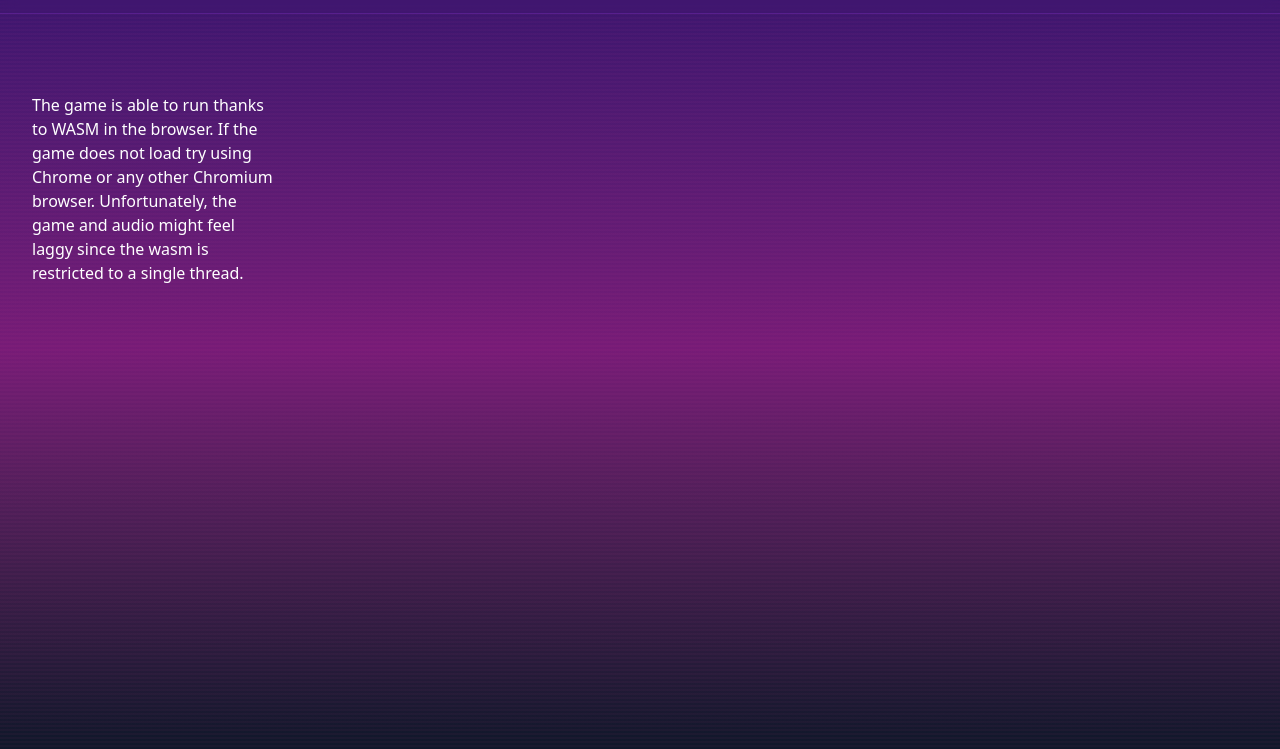
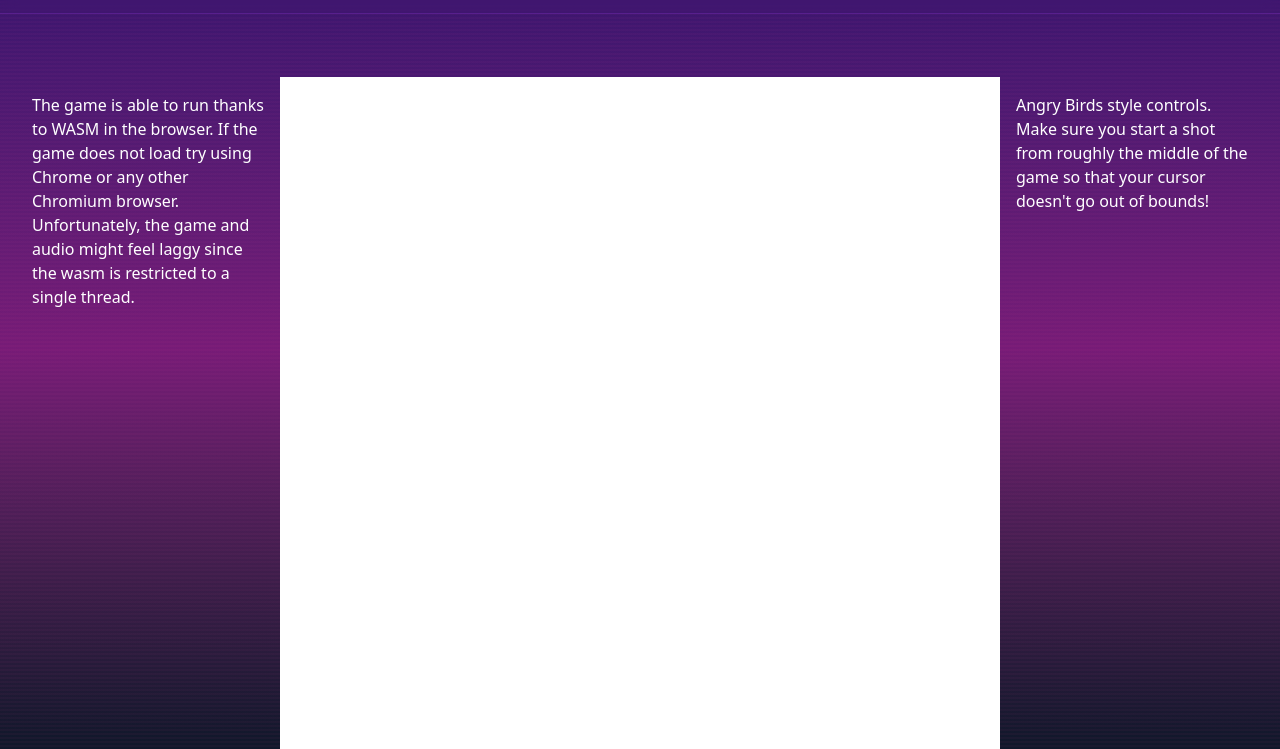
Before and after one commit to Colonel-Sandvich/site, an Astro site: page /projects/golf in a window 1280 px wide. Shown: the part 51-800 px from the top of the page. Built offline with nearby package versions, Linux system fonts and the light colour scheme; Astro itself is replaced by a stand-in of ours; no server answers.

Commit message:
Fix game persisting between navigations by putting it in an iFrame, fix styling

```diff
--- /dev/null
+++ b/public/golf/index.html
@@ -0,0 +1,23 @@
+<!DOCTYPE html>
+<html lang="en">
+  <head>
+    <meta charset="UTF-8" />
+    <meta name="viewport" content="width=device-width, initial-scale=1.0" />
+    <title>Golf Game</title>
+    <script type="module">
+      import init from "/golf/golf.js";
+      init().catch((error) => {
+      if (
+        !error.message.startsWith(
+          "Using exceptions for control flow, don't mind me. This isn't actually an error!"
+        )
+      ) {
+        throw error;
+      }
+    });
+    </script>
+  </head>
+  <body style="margin: 0px;">
+    <canvas id="golf-canvas"></canvas>
+  </body>
+</html>
--- a/src/layouts/Layout.astro
+++ b/src/layouts/Layout.astro
@@ -89,7 +89,7 @@ const { title, path = "" } = Astro.props;
       </div>
     </header>
 
-    <main class="relative min-h-screen">
+    <main class="relative min-h-screen flex flex-col items-center">
       <slot />
     </main>
 
--- a/src/pages/projects/golf.astro
+++ b/src/pages/projects/golf.astro
@@ -62,23 +62,23 @@ import Layout from "src/layouts/Layout.astro";
       });
     })();
   </script>
-  <script is:inline type="module">
-    import init from "/golf/golf.js";
+  <script>
+    function unloadGame() {
+      document.getElementById("golf-frame")?.remove();
+    }
 
-    // Reroute asset loading search directory
-    const base = document.createElement("base");
-    base.href = "/golf/";
-    document.head.appendChild(base);
+    function loadGame() {
+      if (document.getElementById("golf-frame")) {
+        return;
+      }
+      const newFrame = document.createElement("iframe");
+      newFrame.id = "golf-frame";
+      newFrame.src = "/golf/index.html";
+      document.body.appendChild(newFrame);
+    }
 
-    init().catch((error) => {
-      if (
-        !error.message.startsWith(
-          "Using exceptions for control flow, don't mind me. This isn't actually an error!"
-        )
-      ) {
-        throw error;
-      }
-    });
+    window.addEventListener("astro:before-unload", unloadGame);
+    window.addEventListener("astro:page-load", loadGame);
   </script>
 
   <div class="container flex content-between px-4 py-32">
@@ -88,7 +88,15 @@ import Layout from "src/layouts/Layout.astro";
       the game and audio might feel laggy since the wasm is restricted to a
       single thread.
     </p>
-    <canvas id="golf-canvas" class="w-[720px]"></canvas>
-    <div class="grow basis-0"></div>
+    <iframe
+      id="golf-frame"
+      src="/golf/index.html"
+      width="720"
+      height="1216"
+      scrolling="no"></iframe>
+    <p class="grow basis-0 p-4">
+      Angry Birds style controls. Make sure you start a shot from roughly the
+      middle of the game so that your cursor doesn't go out of bounds!
+    </p>
   </div>
 </Layout>
```
